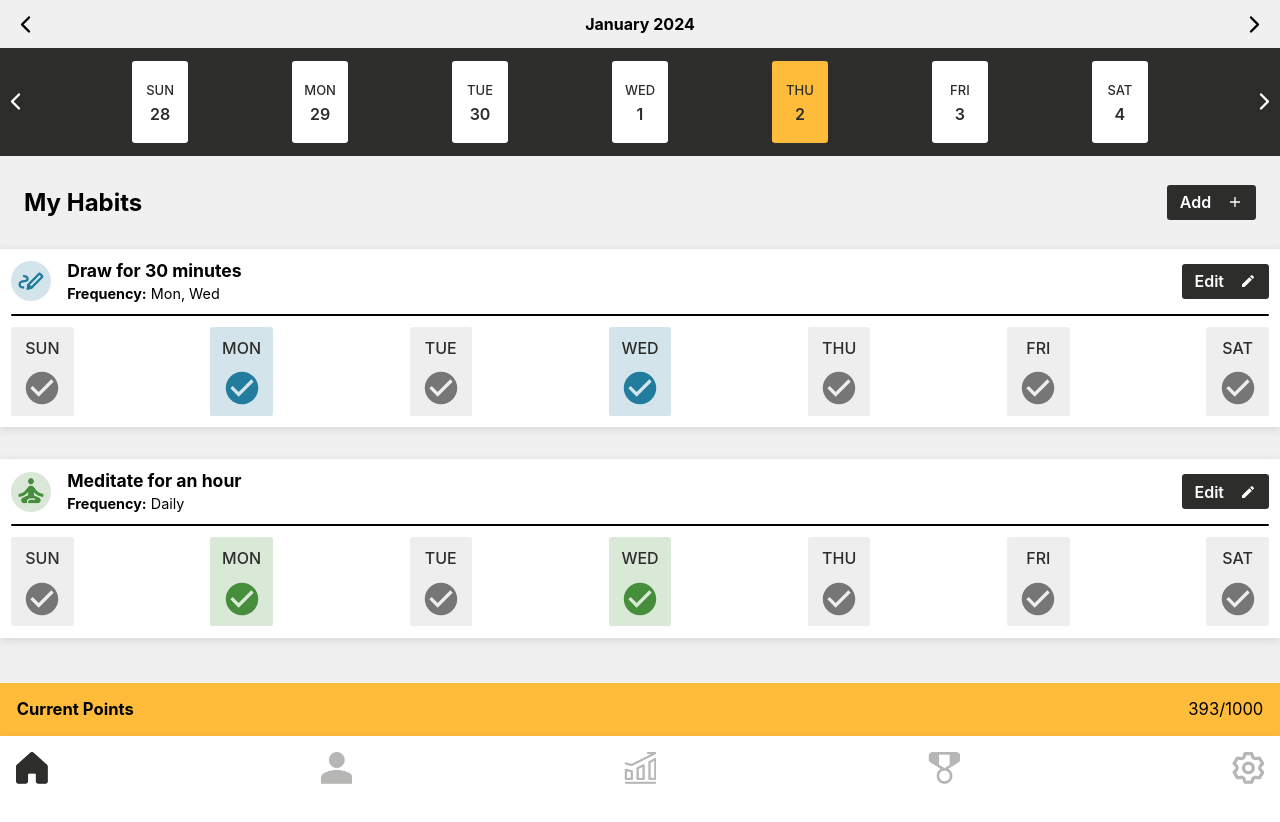
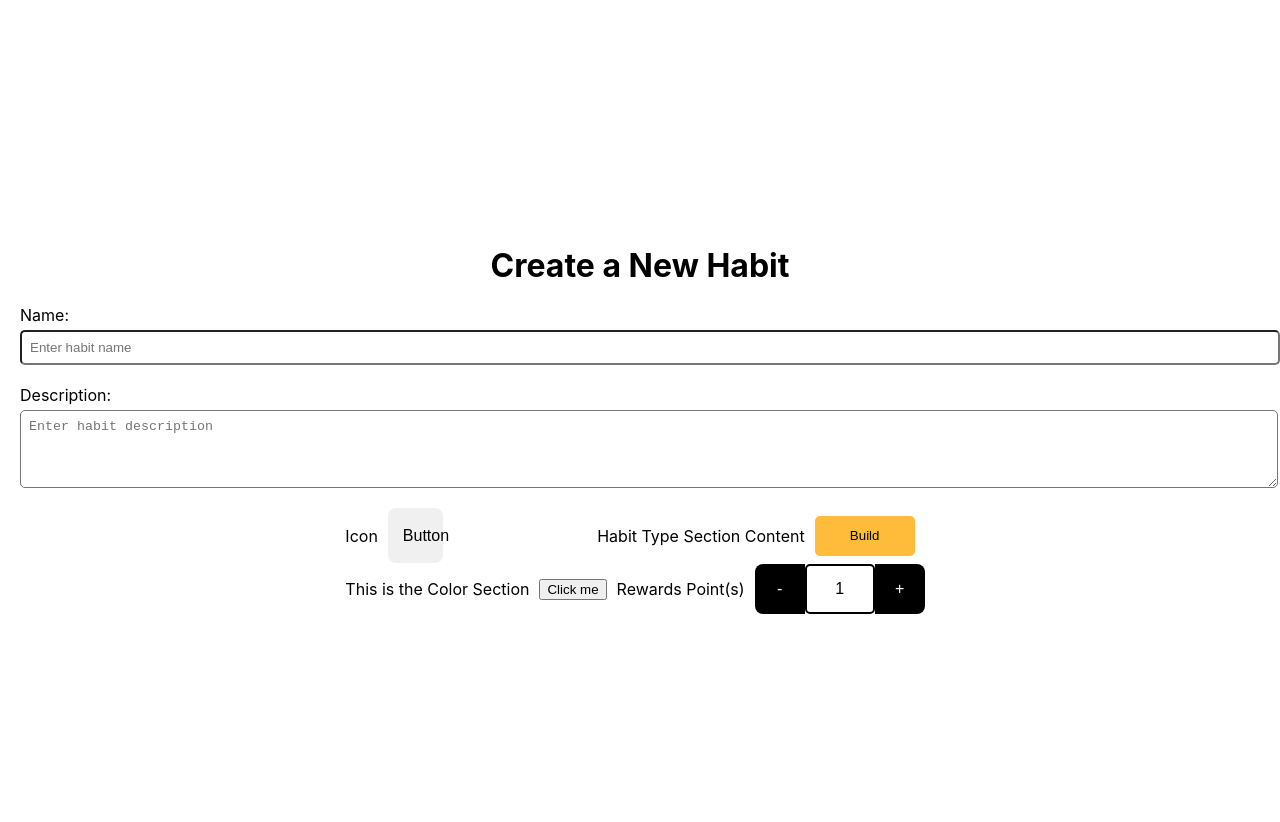
Before and after one commit to adellevo/HabitStreak, a React (Create React App) app: page /habitcreation in a window 1280 px wide. Shown: the top 822 px of the page. Before the commit the page ends 800 px from the top, so only its background shows below. Built offline with nearby package versions, Linux system fonts and the light colour scheme.

Commit message:
Testing commint

```diff
--- a/src/App.js
+++ b/src/App.js
@@ -1,16 +1,19 @@
 import "./App.css";
-// import { ReactComponent as CheckIcon } from "./images/check-icon.svg";
+import { BrowserRouter as Router, Route, Routes } from "react-router-dom";
 import { useState } from "react";
 import MonthToggle from "./MonthToggle";
 import Navbar from "./Navbar";
 import HabitSection from "./HabitSection";
 import WeekToggle from "./WeekToggle";
+import HabitCreation from "./HabitCreation";
 
 function App() {
   const [isSelectedDay, setSelectedDay] = useState(2);
 
   return (
-    <div className="App">
+    <Router>
+      <Routes>
+        <Route path="/" element={<div className="App">
           <div className="calendar">
             <MonthToggle />
             <WeekToggle isSelectedDay={isSelectedDay} />
@@ -23,7 +26,10 @@ function App() {
             </div>
             <Navbar />
           </div>
-    </div>
+        </div>} />
+        <Route path="/habitcreation" element={<HabitCreation />} />
+      </Routes>
+    </Router>
   );
 }
 
--- /dev/null
+++ b/src/ColorSection.js
@@ -0,0 +1,14 @@
+// ColorSection.js
+import React from "react";
+
+const ColorSection = () => {
+  return (
+    <div className="color-section">
+      <p>This is the Color Section</p>
+      <button>Click me</button>
+      {/* Add more content or components for the Color Section */}
+    </div>
+  );
+};
+
+export default ColorSection;
--- /dev/null
+++ b/src/CustomizeSection.js
@@ -0,0 +1,24 @@
+// CustomizeSection.js
+import React from "react";
+import IconSection from "./IconSection";
+import HabitTypeSection from "./HabitTypeSection";
+import ColorSection from "./ColorSection";
+import RewardPointsSection from "./RewardPointsSection";
+
+const CustomizeSection = () => {
+  return (
+    <div className="customize-section">
+      <div className="horizontal-section">
+        <IconSection />
+        <HabitTypeSection />
+      </div>
+      <div className="horizontal-section">
+        <ColorSection />
+        <RewardPointsSection />
+      </div>
+      {/* Add content or components as needed */}
+    </div>
+  );
+};
+
+export default CustomizeSection;
--- /dev/null
+++ b/src/DescriptionSection.js
@@ -0,0 +1,20 @@
+// DescriptionSection.js
+import React from "react";
+
+const DescriptionSection = () => {
+  return (
+    <div className="description-section">
+      <label htmlFor="habitDescription" className="label">
+        Description:
+      </label>
+      <textarea
+        id="habitDescription"
+        placeholder="Enter habit description"
+        rows="4"
+        className="textarea"
+      />
+    </div>
+  );
+};
+
+export default DescriptionSection;
--- /dev/null
+++ b/src/HabitCreation.css
@@ -0,0 +1,166 @@
+/* HabitCreation.css */
+.habit-creation-container {
+  display: flex;
+  flex-direction: column;
+  justify-content: center;
+  align-items: center;
+  height: 100vh;
+  padding: 20px; /* Add padding for better spacing */
+}
+
+.habit-creation-title {
+  text-align: center;
+  margin-bottom: 20px;
+}
+
+.name-section,
+.description-section {
+  display: flex;
+  flex-direction: column;
+  align-items: flex-start;
+  margin-bottom: 20px;
+  width: 100%;
+}
+
+label {
+  margin-bottom: 5px;
+}
+
+input,
+textarea {
+  width: 100%;
+  border-radius: 5px;
+  padding: 8px;
+}
+
+/* Add the following styles for the horizontal layout */
+.horizontal-section {
+  display: flex;
+  justify-content: space-between;
+  width: 100%; /* Occupy the full width of the parent */
+}
+
+/* Add padding between the two sections */
+.horizontal-section > * {
+  margin-right: 10px; /* Adjust the padding as needed */
+}
+
+/* ... (existing styles) */
+
+/* IconSection.css */
+.icon-section {
+  display: flex;
+  align-items: center;
+}
+
+.icon-section p {
+  margin-right: 10px;
+}
+
+.icon-button {
+  background-color: #f0f0f0;
+  border: none; /* Remove default button border */
+  border-radius: 8px; /* Add rounded corners */
+  padding: 10px 15px; /* Adjust padding as needed */
+  font-size: 16px;
+  cursor: pointer; /* Add a pointer cursor on hover */
+  outline: none; /* Remove button outline */
+  width: 55px; /* Adjust the width as needed */
+  height: 55px; /* Adjust the height as needed */
+}
+
+/* HabitTypeSection.css */
+.habit-type-section {
+  display: flex;
+  align-items: center;
+}
+
+.habit-type-section p {
+  margin-right: 10px;
+}
+
+.button-common {
+  margin-right: 10px;
+  width: 100px; /* Adjust the width as needed */
+  height: 40px; /* Adjust the height as needed */
+  border: none; /* Remove button border */
+  border-radius: 5px; /* Add rounded edges */
+  cursor: pointer; /* Add pointer cursor */
+  outline: none; /* Remove button outline */
+}
+
+.build-button {
+  background-color: #FFBC3A;
+}
+
+.break-button {
+  /* Add styles for the "Break" button if needed */
+}
+
+/* ColorSection.css */
+.color-section {
+  display: flex;
+  align-items: center;
+}
+
+.color-section p {
+  margin-right: 10px;
+}
+
+.color-button {
+  background-color: #000000;
+  border: none; /* Remove default button border */
+  border-radius: 8px; /* Add rounded corners */
+  padding: 10px 15px; /* Adjust padding as needed */
+  font-size: 16px;
+  cursor: pointer; /* Add a pointer cursor on hover */
+  outline: none; /* Remove button outline */
+  width: 55px; /* Adjust the width as needed */
+  height: 55px; /* Adjust the height as needed */
+}
+
+/* RewardsOptionsSection.css */
+
+/* RewardPointsSection.css */
+.reward-points-container {
+  display: flex;
+  align-items: center;
+}
+
+.reward-points-label {
+  margin-right: 10px;
+}
+
+.reward-points-input {
+  width: 50px; /* Adjust the width as needed */
+  height: 30px; /* Adjust the height as needed */
+  /* border-radius: 5px; */
+  border: 2px solid black;
+  padding: 8px;
+  font-size: 16px;
+  text-align: center;
+}
+
+.reward-points-button {
+  width: 50px; /* Adjust the width as needed */
+  height: 50px; /* Adjust the height as needed */
+  background-color: black;
+  color: white;
+  border: none;
+  padding: 10px 15px;
+  font-size: 16px;
+  cursor: pointer;
+  outline: none;
+}
+
+/* Rounded corners for - button */
+.reward-points-button.minus {
+  border-top-left-radius: 8px;
+  border-bottom-left-radius: 8px;
+}
+
+/* Rounded corners for + button */
+.reward-points-button.plus {
+  border-top-right-radius: 8px;
+  border-bottom-right-radius: 8px;
+}
--- /dev/null
+++ b/src/HabitCreation.js
@@ -0,0 +1,20 @@
+// HabitCreation.js
+import React from "react";
+import "./HabitCreation.css";
+import NameSection from "./NameSection";
+import DescriptionSection from "./DescriptionSection";
+import CustomizeSection from "./CustomizeSection";
+
+const HabitCreation = () => {
+  return (
+    <div className="habit-creation-container">
+      <h1 className="habit-creation-title">Create a New Habit</h1>
+      <NameSection />
+      <DescriptionSection />
+      <CustomizeSection />
+      {/* Add other sections or components as needed */}
+    </div>
+  );
+};
+
+export default HabitCreation;
--- a/src/HabitSection.js
+++ b/src/HabitSection.js
@@ -1,7 +1,8 @@
 import "./App.css";
 import { IoMdAdd } from "react-icons/io";
-import drawIcon from "./images/draw-icon.jpg";
-import meditateIcon from "./images/meditate-icon.jpg";
+import { Link } from "react-router-dom";
+import drawIcon from "./images/draw-icon.jpg"; // Import drawIcon
+import meditateIcon from "./images/meditate-icon.jpg"; // Import meditateIcon
 import HabitCard from "./HabitCard";
 import Button from "./Button";
 
@@ -9,7 +10,9 @@ const HabitSection = () => (
   <div>
     <div className="habit-header">
       <h1>My Habits</h1>
-      <Button text="Add" icon={<IoMdAdd color="white" />} />
+      <Link to="/habitcreation">
+        <Button text="Add" icon={<IoMdAdd color="white" />} />
+      </Link>
     </div>
     <HabitCard
       habitName="Draw for 30 minutes"
--- /dev/null
+++ b/src/HabitTypeSection.js
@@ -0,0 +1,14 @@
+// HabitTypeSection.js
+import React from "react";
+
+const HabitTypeSection = () => {
+  return (
+    <div className="habit-type-section">
+      <p>Habit Type Section Content</p>
+      <button className="button-common build-button">Build</button>
+      {/* Add other buttons or content as needed */}
+    </div>
+  );
+};
+
+export default HabitTypeSection;
--- /dev/null
+++ b/src/IconSection.js
@@ -0,0 +1,15 @@
+// IconSection.js
+import React from "react";
+import "./HabitCreation"; // Import your updated CSS file
+
+const IconSection = () => {
+  return (
+    <div className="icon-section">
+      <p>Icon</p>
+      <button className="icon-button">Button</button>
+      {/* Add content or components for the Icon Section */}
+    </div>
+  );
+};
+
+export default IconSection;
--- /dev/null
+++ b/src/NameSection.js
@@ -0,0 +1,20 @@
+// NameSection.js
+import React from "react";
+
+const NameSection = () => {
+  return (
+    <div className="name-section">
+      <label htmlFor="habitName" className="label">
+        Name:
+      </label>
+      <input
+        type="text"
+        id="habitName"
+        placeholder="Enter habit name"
+        className="input"
+      />
+    </div>
+  );
+};
+
+export default NameSection;
--- /dev/null
+++ b/src/RewardPointsSection.js
@@ -0,0 +1,47 @@
+import React, { useState } from "react";
+import "./HabitCreation.css"; // Add the path to your main CSS file
+
+const RewardPointsSection = () => {
+  // State to keep track of the reward points
+  const [rewardPoints, setRewardPoints] = useState(1);
+
+  // Function to increment the reward points
+  const incrementPoints = () => {
+    setRewardPoints(rewardPoints + 1);
+  };
+
+  // Function to decrement the reward points, but not below 1
+  const decrementPoints = () => {
+    if (rewardPoints > 1) {
+      setRewardPoints(rewardPoints - 1);
+    }
+  };
+
+  return (
+    <div className="reward-points-container">
+      <p className="reward-points-label">Rewards Point(s)</p>
+      <div>
+        <button
+          onClick={decrementPoints}
+          className="reward-points-button minus"
+        >
+          -
+        </button>
+        <input
+          type="text"
+          value={rewardPoints}
+          onChange={(e) => setRewardPoints(parseInt(e.target.value) || 1)}
+          className="reward-points-input"
+        />
+        <button
+          onClick={incrementPoints}
+          className="reward-points-button plus"
+        >
+          +
+        </button>
+      </div>
+    </div>
+  );
+};
+
+export default RewardPointsSection;
```
Lines whose indentation alone changed are shown as unchanged.
